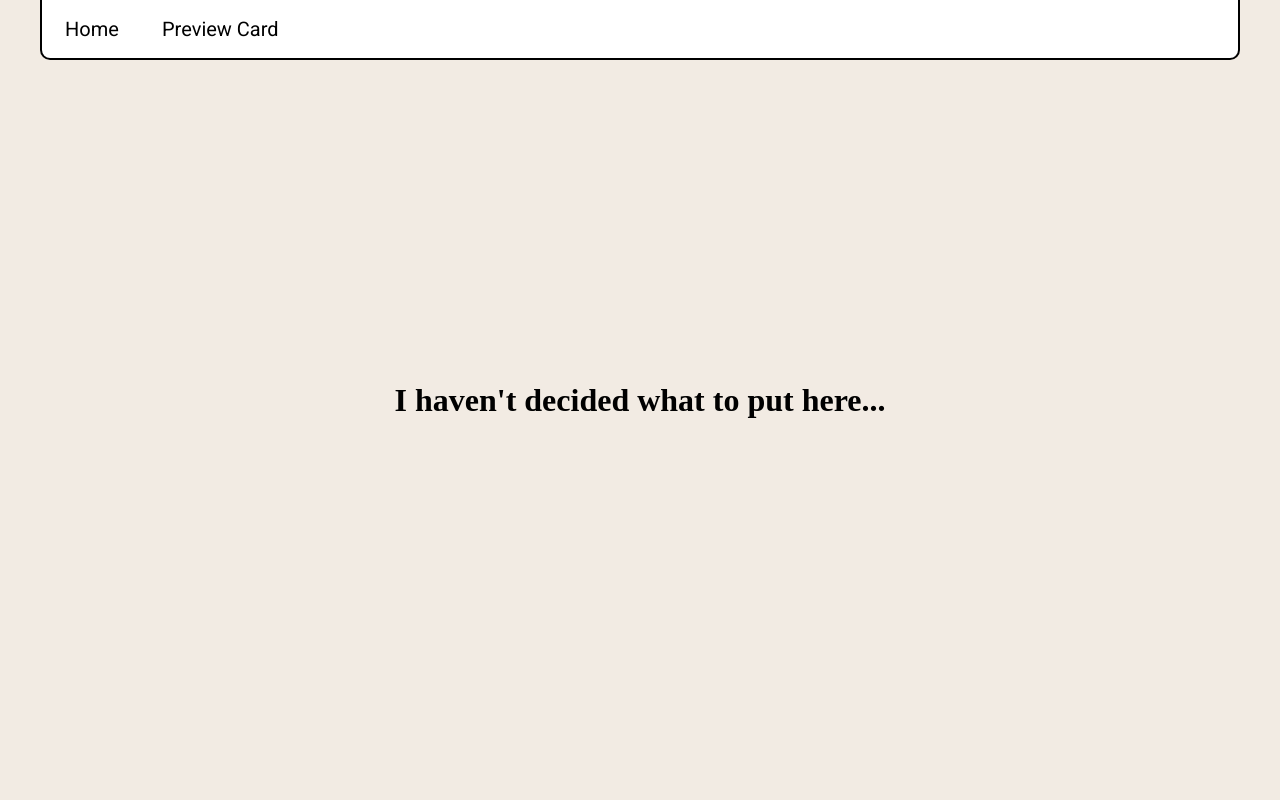
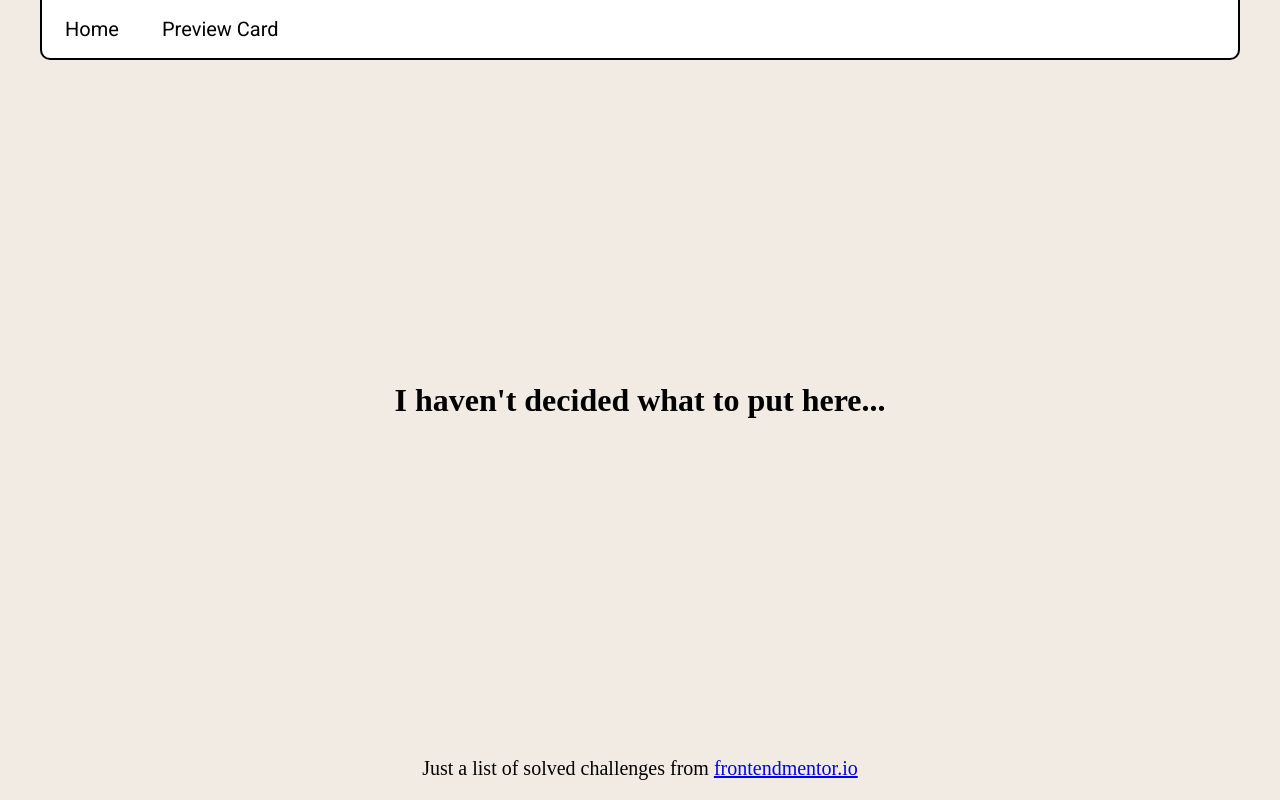
Before and after one commit to FalejevV/main, a React (Create React App) app: page /#/ in a window 1280 px wide. Built offline with nearby package versions, Linux system fonts and the light colour scheme.

Commit message:
P.S at Homepage

```diff
--- a/src/Components/Homepage/Homepage.js
+++ b/src/Components/Homepage/Homepage.js
@@ -1,5 +1,5 @@
 import React from "react";
-import { Container, WTFImage, WTFText } from "./Homepage.styled";
+import { Container, PSText, WTFImage, WTFText } from "./Homepage.styled";
 import catImage from "./img/sorry.jpg";
 
 function Homepage(){
@@ -12,6 +12,7 @@ function Homepage(){
         <Container>
             <WTFText onMouseOver={() => setHover(true)} onMouseLeave={() => setHover(false)}>I haven't decided what to put here...</WTFText>
             {catHover && <WTFImage onMouseOver={() => setHover(true)} onMouseLeave={() => setHover(false)} src={catImage} />}
+            <PSText>Just a list of solved challenges from <a href="https://www.frontendmentor.io">frontendmentor.io</a></PSText>
         </Container>
     )
 }
--- a/src/Components/Homepage/Homepage.styled.js
+++ b/src/Components/Homepage/Homepage.styled.js
@@ -22,3 +22,10 @@ export const WTFImage = styled.img`
     z-index: 1000;
     cursor:pointer;
 `
+
+export const PSText = styled.p`
+    position: absolute;
+    bottom: 20px;
+    font-size: 20px;
+    color:black;
+`
```
